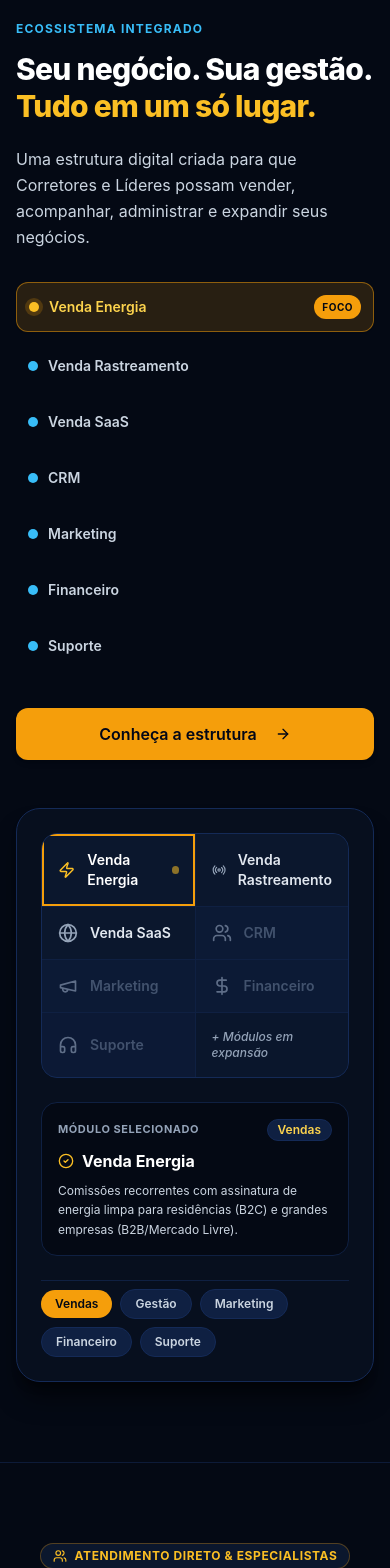
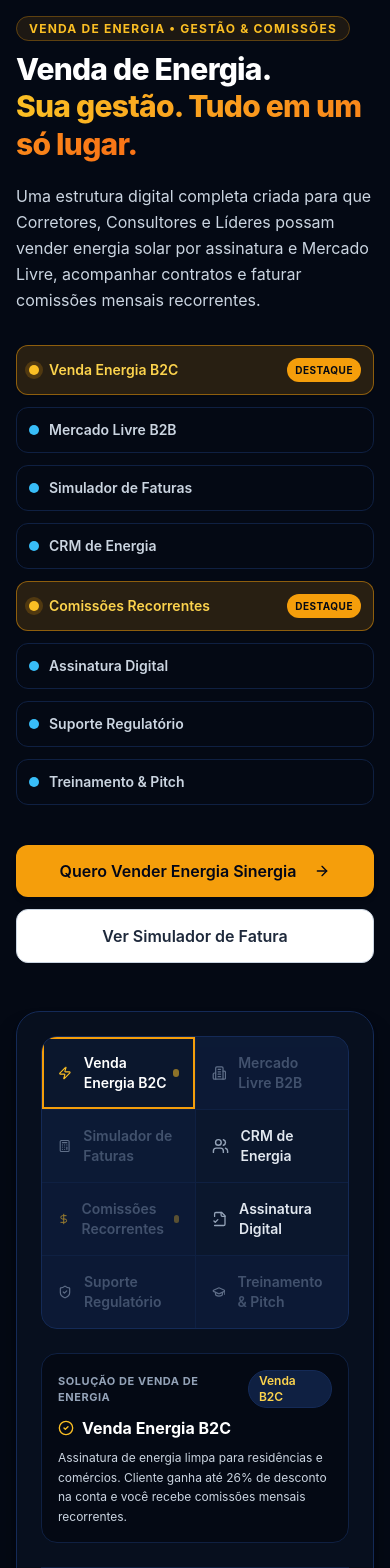
Before and after one commit to cristianofurtado/sinergia, a Next.js app: page / in a window 390 px wide. Shown: the part 6320-7888 px from the top of the page. Built offline with nearby package versions, Linux system fonts and the light colour scheme.

Commit message:
feat: foco 100% exclusivo em Venda de Energia, comissões e prospecção de faturas

```diff
--- a/components/layout/footer.tsx
+++ b/components/layout/footer.tsx
@@ -37,7 +37,7 @@ export function Footer() {
               </li>
               <li>
                 <a href="#energia" className="hover:text-solar-400 transition-colors">
-                  Energia & Oportunidade
+                  Venda Energia
                 </a>
               </li>
               <li>
--- a/components/layout/header.tsx
+++ b/components/layout/header.tsx
@@ -11,7 +11,7 @@ export function Header() {
 
   const navLinks = [
     { label: "Início", href: "#inicio" },
-    { label: "Energia", href: "#energia" },
+    { label: "Venda Energia", href: "#energia" },
     { label: "Como Funciona", href: "#como-funciona" },
     { label: "Simulador", href: "#simulador" },
     { label: "Contato", href: "#contato" },
--- a/components/sections/contact.tsx
+++ b/components/sections/contact.tsx
@@ -72,13 +72,13 @@ export function Contact() {
         <div className="text-center space-y-3 max-w-2xl mx-auto">
           <div className="inline-flex items-center gap-2 px-3 py-1 rounded-full bg-navy-850 border border-solar-500/30 text-solar-400 text-xs font-bold uppercase tracking-wider">
             <Users className="w-3.5 h-3.5" />
-            Atendimento Direto & Especialistas
+            Especialistas em Venda de Energia
           </div>
           <h2 className="text-3xl sm:text-4xl lg:text-5xl font-extrabold text-white tracking-tight">
-            Fale com nossa equipe técnica
+            Fale com nossa equipe de Venda de Energia
           </h2>
           <p className="text-slate-300 text-sm sm:text-base leading-relaxed">
-            Atendimento humano, ágil e sem enrolação. Escolha o especialista da sua região ou envie seus dados abaixo.
+            Atendimento direto para economizar na sua fatura ou se cadastrar como corretor parceiro de energia.
           </p>
         </div>
 
@@ -171,7 +171,7 @@ export function Contact() {
                     : "text-slate-400 hover:text-white"
                 }`}
               >
-                Quero Economizar
+                Quero Economizar na Fatura
               </button>
               <button
                 type="button"
@@ -182,7 +182,7 @@ export function Contact() {
                     : "text-slate-400 hover:text-white"
                 }`}
               >
-                Quero Ser Parceiro
+                Quero Vender Energia (Parceiro)
               </button>
             </div>
           </div>
--- a/components/sections/ecosystem.tsx
+++ b/components/sections/ecosystem.tsx
@@ -1,89 +1,110 @@
 "use client";
 
 import React, { useState } from "react";
-import { Zap, Radio, Globe, Users, Megaphone, DollarSign, Headphones, ArrowRight, CheckCircle2 } from "lucide-react";
+import {
+  Zap,
+  Building2,
+  Calculator,
+  Users,
+  DollarSign,
+  FileCheck2,
+  ShieldCheck,
+  GraduationCap,
+  ArrowRight,
+  CheckCircle2,
+} from "lucide-react";
 import { Button } from "@/components/ui/button";
 
 export function Ecosystem() {
-  const [activeCategory, setActiveCategory] = useState<string>("Vendas");
-  const [selectedModule, setSelectedModule] = useState<string>("Venda Energia");
+  const [activeCategory, setActiveCategory] = useState<string>("Venda B2C");
+  const [selectedModule, setSelectedModule] = useState<string>("Venda Energia B2C");
 
   const modules = [
     {
-      id: "Venda Energia",
-      title: "Venda Energia",
-      category: "Vendas",
+      id: "Venda Energia B2C",
+      title: "Venda Energia B2C",
+      category: "Venda B2C",
       icon: Zap,
       highlight: true,
-      desc: "Comissões recorrentes com assinatura de energia limpa para residências (B2C) e grandes empresas (B2B/Mercado Livre).",
+      desc: "Assinatura de energia limpa para residências e comércios. Cliente ganha até 26% de desconto na conta e você recebe comissões mensais recorrentes.",
     },
     {
-      id: "Venda Rastreamento",
-      title: "Venda Rastreamento",
-      category: "Vendas",
-      icon: Radio,
-      desc: "Soluções de telemetria e rastreamento veicular e frotas corporativas integradas ao ecossistema.",
+      id: "Mercado Livre B2B",
+      title: "Mercado Livre B2B",
+      category: "Mercado Livre B2B",
+      icon: Building2,
+      desc: "Atenda indústrias, redes e empresas de médio/grande porte (Grupo A). Migração sem custos e descontos de até 30% no consumo com grandes comissões.",
     },
     {
-      id: "Venda SaaS",
-      title: "Venda SaaS",
-      category: "Vendas",
-      icon: Globe,
-      desc: "Softwares de gestão e automação por assinatura para PMEs e redes parceiras.",
+      id: "Simulador de Faturas",
+      title: "Simulador de Faturas",
+      category: "Simulador",
+      icon: Calculator,
+      desc: "Calculadora comercial instantânea: insira o valor da fatura do cliente e gere em segundos a proposta com o valor exato da economia anual.",
     },
     {
-      id: "CRM",
-      title: "CRM",
-      category: "Gestão",
+      id: "CRM de Prospecção",
+      title: "CRM de Energia",
+      category: "Venda B2C",
       icon: Users,
-      desc: "Funil completo de prospecção, distribuição automática de leads e esteira de fechamento.",
+      desc: "Organize seus contatos, envie links de adesão, acompanhe status de análise da conta de luz e receba notificações de contratos assinados.",
     },
     {
-      id: "Marketing",
-      title: "Marketing",
-      category: "Marketing",
-      icon: Megaphone,
-      desc: "Materiais validados, páginas de captura prontas e campanhas direcionadas para captação de clientes.",
+      id: "Comissões Recorrentes",
+      title: "Comissões Recorrentes",
+      category: "Comissões",
+      icon: DollarSign,
+      highlight: true,
+      desc: "Previsibilidade financeira real: receba todo mês uma porcentagem recorrente sobre a economia da conta de luz de toda a sua carteira ativa.",
     },
     {
-      id: "Financeiro",
-      title: "Financeiro",
-      category: "Financeiro",
-      icon: DollarSign,
-      desc: "Extrato transparente de comissões, split de pagamentos e previsibilidade de receita recorrente.",
+      id: "Assinatura Digital",
+      title: "Assinatura Digital",
+      category: "Venda B2C",
+      icon: FileCheck2,
+      desc: "Fechamento 100% online pelo WhatsApp ou celular. O cliente assina em poucos cliques com validade jurídica e zero papelada.",
     },
     {
-      id: "Suporte",
-      title: "Suporte",
+      id: "Suporte Regulatório",
+      title: "Suporte Regulatório",
       category: "Suporte",
-      icon: Headphones,
-      desc: "Central de atendimento para pós-venda, dúvidas operacionais e relacionamento com a distribuidora.",
+      icon: ShieldCheck,
+      desc: "Nossa equipe cuida de toda a interlocução com concessionárias (CEMIG, CPFL, Enel, Equatorial, Copel, etc.) e injeção de créditos.",
+    },
+    {
+      id: "Treinamento em Energia",
+      title: "Treinamento & Pitch",
+      category: "Suporte",
+      icon: GraduationCap,
+      desc: "Capacitação completa sobre o setor elétrico, Lei Federal 14.300/22, quebra de objeções e materiais prontos para captação.",
     },
   ];
 
-  const categories = ["Vendas", "Gestão", "Marketing", "Financeiro", "Suporte"];
+  const categories = ["Venda B2C", "Mercado Livre B2B", "Comissões", "Simulador", "Suporte"];
   const currentModuleData = modules.find((m) => m.id === selectedModule) || modules[0];
 
   return (
     <section id="estrutura" className="py-20 bg-navy-950 border-b border-navy-800/80">
       <div className="max-w-7xl mx-auto px-4 sm:px-6 lg:px-8">
         <div className="grid grid-cols-1 lg:grid-cols-12 gap-12 lg:gap-16 items-center">
-          {/* Left Column: Headline and Bullets from Image 1 */}
+          {/* Left Column: Headline and Bullets */}
           <div className="lg:col-span-6 space-y-6">
             <div className="space-y-3">
-              <span className="text-xs font-bold tracking-widest uppercase text-sky-400">
-                ECOSSISTEMA INTEGRADO
+              <span className="text-xs font-bold tracking-widest uppercase text-solar-400 bg-solar-500/10 px-3 py-1 rounded-full border border-solar-500/30">
+                VENDA DE ENERGIA • GESTÃO & COMISSÕES
               </span>
               <h2 className="text-3xl sm:text-4xl lg:text-5xl font-extrabold text-white tracking-tight leading-tight">
-                Seu negócio. Sua gestão. <br />
-                <span className="text-solar-400">Tudo em um só lugar.</span>
+                Venda de Energia. <br />
+                <span className="text-transparent bg-clip-text bg-gradient-to-r from-solar-400 to-solar-orange">
+                  Sua gestão. Tudo em um só lugar.
+                </span>
               </h2>
-              <p className="text-base sm:text-lg text-slate-300 leading-relaxed pt-2">
-                Uma estrutura digital criada para que Corretores e Líderes possam vender, acompanhar, administrar e expandir seus negócios.
+              <p className="text-base sm:text-lg text-slate-300 leading-relaxed pt-2 font-normal">
+                Uma estrutura digital completa criada para que Corretores, Consultores e Líderes possam vender energia solar por assinatura e Mercado Livre, acompanhar contratos e faturar comissões mensais recorrentes.
               </p>
             </div>
 
-            {/* Bullet Points with highlight on Venda Energia */}
+            {/* Bullet Points */}
             <div className="grid grid-cols-1 sm:grid-cols-2 gap-3 pt-2">
               {modules.map((mod) => {
                 const isSelected = selectedModule === mod.id;
@@ -99,7 +120,7 @@ export function Ecosystem() {
                         ? "text-solar-300 bg-solar-500/15 border border-solar-500/50 shadow-sm"
                         : isSelected
                         ? "text-white bg-navy-800 border border-navy-600 shadow-sm"
-                        : "text-slate-300 hover:text-white hover:bg-navy-850"
+                        : "text-slate-300 hover:text-white hover:bg-navy-850 border border-navy-800"
                     }`}
                   >
                     <span
@@ -110,7 +131,7 @@ export function Ecosystem() {
                     <span>{mod.title}</span>
                     {mod.highlight && (
                       <span className="text-[10px] uppercase font-bold tracking-wider px-2 py-0.5 rounded-full bg-solar-500 text-navy-950 ml-auto">
-                        Foco
+                        Destaque
                       </span>
                     )}
                   </button>
@@ -118,21 +139,26 @@ export function Ecosystem() {
               })}
             </div>
 
-            {/* CTA Button from Image 1 */}
-            <div className="pt-4">
+            {/* CTA Button */}
+            <div className="pt-4 flex flex-col sm:flex-row items-stretch sm:items-center gap-3">
               <a href="#contato">
-                <Button variant="solar" size="lg" className="w-full sm:w-auto font-bold text-navy-950 shadow-glow">
-                  Conheça a estrutura
+                <Button variant="solar" size="lg" className="w-full sm:w-auto font-black text-navy-950 shadow-glow">
+                  Quero Vender Energia Sinergia
                   <ArrowRight className="w-4 h-4 ml-2" />
+                </Button>
+              </a>
+              <a href="#simulador">
+                <Button variant="outline" size="lg" className="w-full sm:w-auto border-navy-700 bg-navy-900/80 text-slate-200">
+                  Ver Simulador de Fatura
                 </Button>
               </a>
             </div>
           </div>
 
-          {/* Right Column: Interactive Grid from Image 1 */}
+          {/* Right Column: Interactive Grid */}
           <div className="lg:col-span-6">
             <div className="bg-navy-900 rounded-3xl border border-navy-700 p-6 sm:p-8 shadow-elevation space-y-6">
-              {/* Modules Matrix Grid (2 Columns like in Image 1) */}
+              {/* Modules Matrix Grid (2 Columns) */}
               <div className="grid grid-cols-2 gap-px bg-navy-800 rounded-2xl overflow-hidden border border-navy-700">
                 {modules.map((mod) => {
                   const Icon = mod.icon;
@@ -173,17 +199,13 @@ export function Ecosystem() {
                     </button>
                   );
                 })}
-
-                <div className="p-4 sm:p-5 flex items-center justify-center bg-navy-900/60 text-xs font-medium text-slate-400 italic">
-                  + Módulos em expansão
-                </div>
               </div>
 
               {/* Dynamic details card for selected module */}
               <div className="bg-navy-950 rounded-2xl p-4 sm:p-5 border border-navy-800 space-y-2">
                 <div className="flex items-center justify-between">
                   <span className="text-[11px] font-bold uppercase tracking-wider text-slate-400">
-                    Módulo selecionado
+                    Solução de Venda de Energia
                   </span>
                   <span className="text-xs px-2.5 py-0.5 rounded-full bg-navy-800 text-solar-300 font-semibold border border-navy-700">
                     {currentModuleData.category}
@@ -198,7 +220,7 @@ export function Ecosystem() {
                 </p>
               </div>
 
-              {/* Category Pills from bottom of Image 1 */}
+              {/* Category Pills */}
               <div className="flex flex-wrap items-center gap-2 pt-2 border-t border-navy-800">
                 {categories.map((cat) => (
                   <button
```
